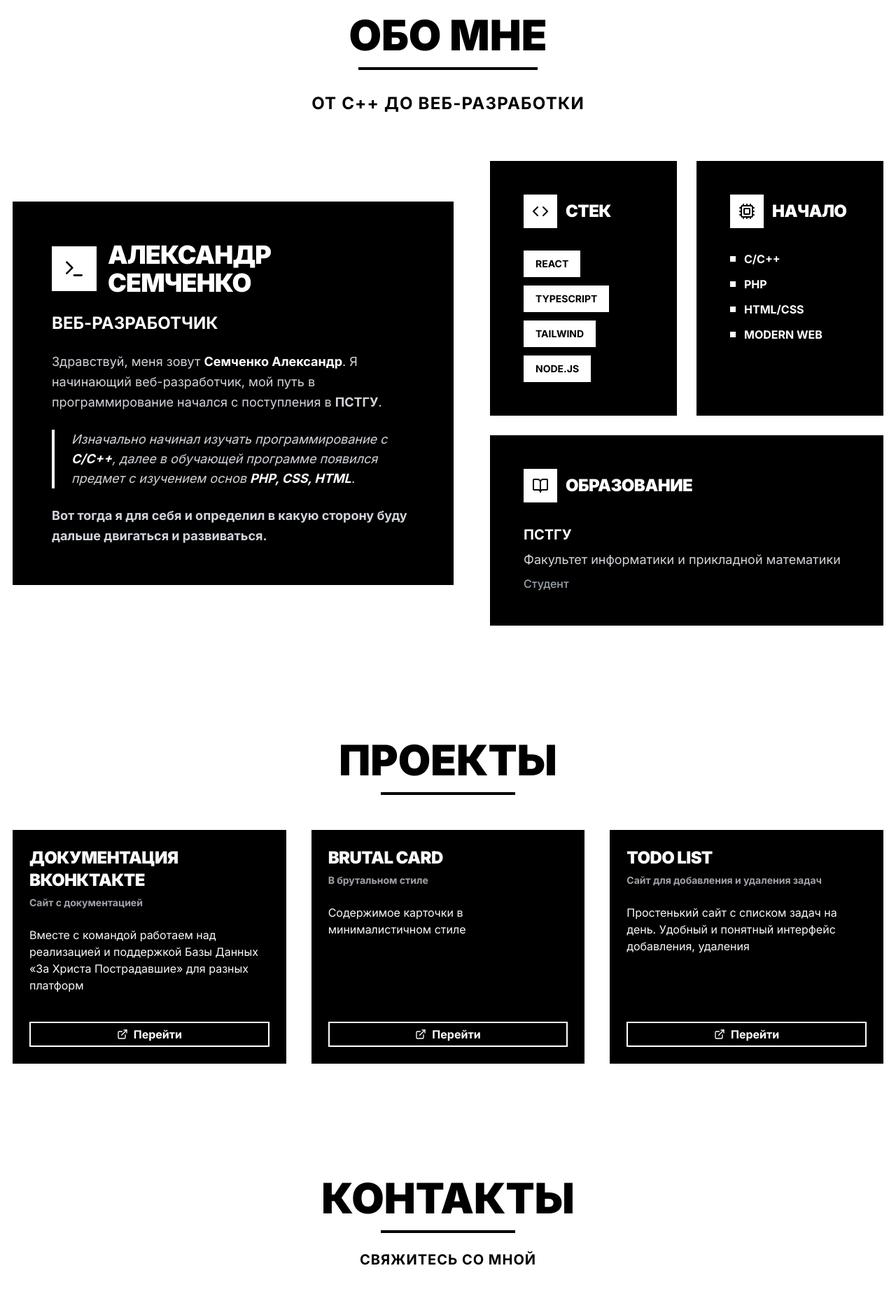
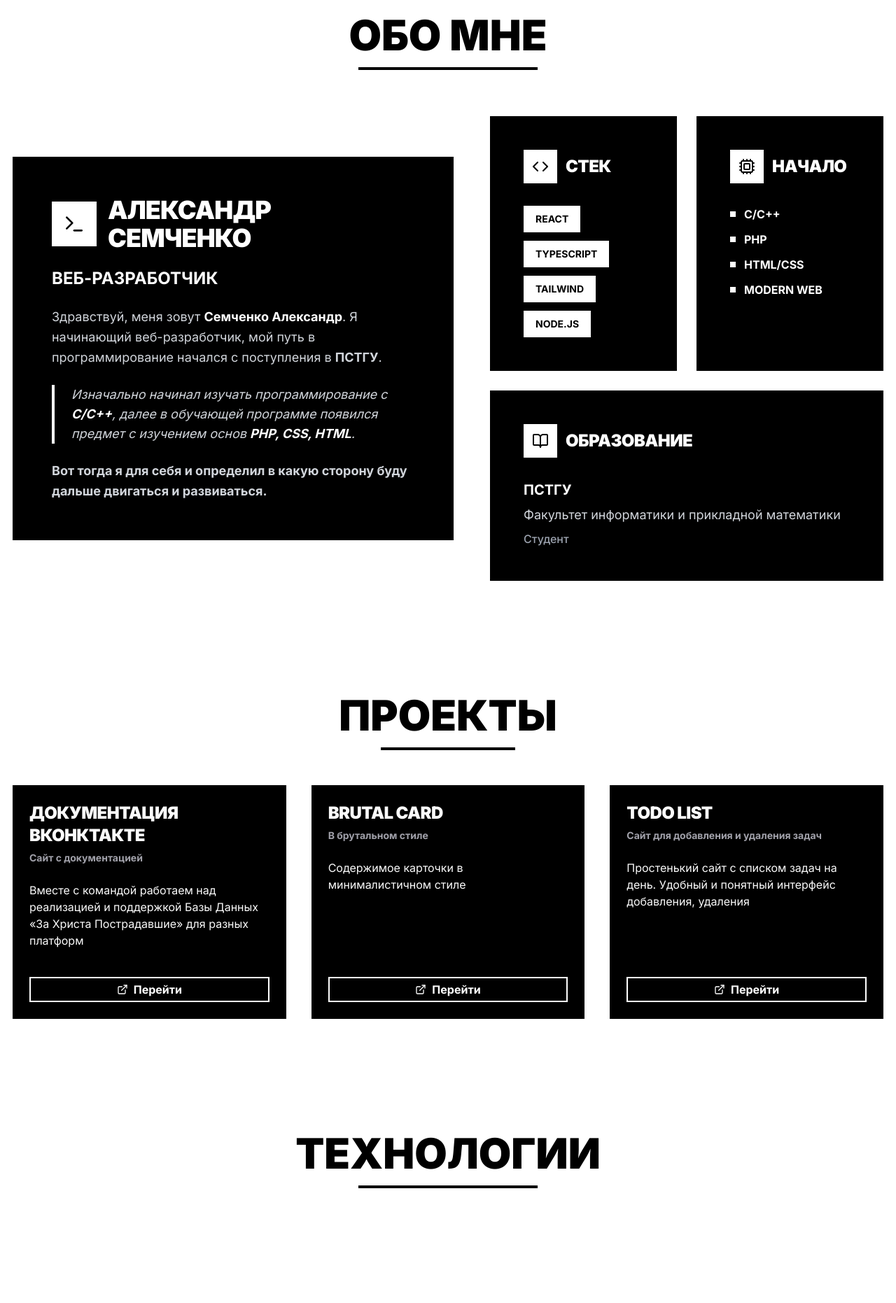
Before and after one commit to reDdboy/My_Lending, a React (Vite) app: page / in a window 1280 px wide. Shown: the part 780-2642 px from the top of the page at 70% size. Built offline with nearby package versions, Linux system fonts and the light colour scheme.

Commit message:
add block about mb change it later

```diff
--- a/src/components/About/About.tsx
+++ b/src/components/About/About.tsx
@@ -7,9 +7,6 @@ function About() {
             <div className="text-center mb-16">
                 <h2 className="text-5xl md:text-6xl font-black mb-4 text-black">ОБО МНЕ</h2>
                 <div className="h-1 w-64 mx-auto bg-black mb-8"></div>
-                <p className="text-2xl font-bold uppercase tracking-wider text-black">
-                    ОТ C++ ДО ВЕБ-РАЗРАБОТКИ
-                </p>
             </div>
 
             <div className="flex flex-col lg:flex-row gap-12 items-center">
--- a/src/components/Contact/Contact.tsx
+++ b/src/components/Contact/Contact.tsx
@@ -80,7 +80,7 @@ function Contact() {
                         </Button>
                     </CardFooter>
                 </Card>
-             </div>
+            </div>
         </section >
     )
 }
--- a/src/components/Tech/Tech.tsx
+++ b/src/components/Tech/Tech.tsx
@@ -1,8 +1,9 @@
 function Tech() {
     return (
-        <section id="tech" className="container mx-auto">
-            <div className="dark:">
-
+        <section id="tech" className="container mx-auto px-4 py-20">
+            <div className="text-center mb-16">
+                <h2 className="text-5xl md:text-6xl font-black mb-4 text-black">ТЕХНОЛОГИИ</h2>
+                <div className="h-1 w-64 mx-auto bg-black mb-8"></div>
             </div>
         </section>
     )
```
